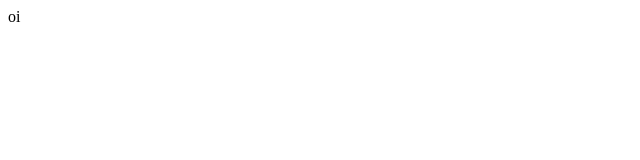
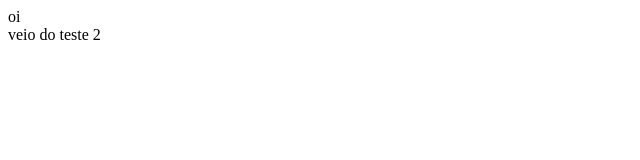
Before and after one commit to Nirayuki/testeioaonfioas, a plain HTML site: page index.html in a window 1280 px wide. Shown: the full height of the page, 0-640 px from the left. Drawn offline with Linux system fonts and the light colour scheme.

Commit message:
veio teste2

```diff
--- a/index.html
+++ b/index.html
@@ -7,5 +7,6 @@
   </head>
   <body>
     <div>oi</div>
+    <div>veio do teste 2</div>
   </body>
 </html>
```
